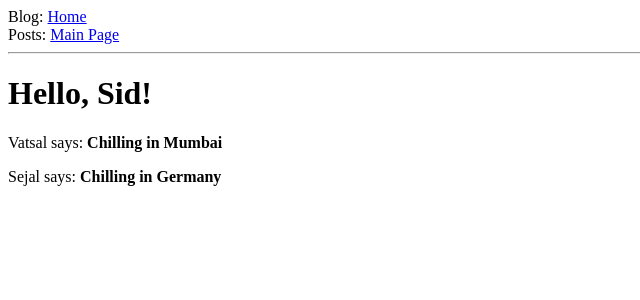
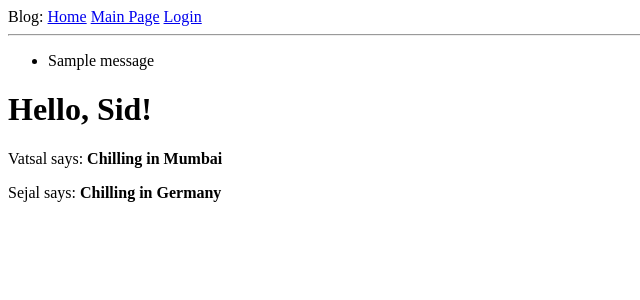
Before and after one commit to SidJain1412/FlaskDemo, a Flask app: page /hello in a window 1280 px wide. Shown: the top 300 px of the page, without its empty margins (0-640 px from the left). Run offline with Flask 2, Linux system fonts and the light colour scheme; tables that the repository leaves empty hold one stand-in row (values such as "Sample post"); one stand-in notice (Sample message) is shown.

Commit message:
Added flash messages

```diff
--- a/Tutorial/app/routes.py
+++ b/Tutorial/app/routes.py
@@ -1,6 +1,6 @@
 from app import app
 from app.forms import LoginForm
-from flask import render_template
+from flask import render_template, redirect, flash
 
 
 # Multiple decorators for more than 1 URL to give the same return
@@ -29,7 +29,15 @@ def hello():
 
 # Making the login page using forms.py LoginForm class.
 # Passing instance of this LoginForm class to the html page
-@app.route('/login')
+# Browser sends POST request
+@app.route('/login', methods=['GET', 'POST'])
 def login():
     form = LoginForm()
+    # validate_on_submit processes the form. If GET request found then else
+    if form.validate_on_submit():
+        # Flash messages need to be rendered in the redirected page.
+        # We add flash support to base.html
+        flash('Login requested for user {}, remember_me={}'.format(
+            form.username.data, form.remember_me.data))
+        return redirect('/index')
     return render_template('login.html', title="Sign In", form=form)
--- a/Tutorial/app/templates/base.html
+++ b/Tutorial/app/templates/base.html
@@ -7,9 +7,21 @@
   {% endif %}
 </head>
 <body>
-      <div>Blog: <a href="/index">Home</a></div>
-      <div>Posts: <a href="/hello">Main Page</a></div>
+      <div>Blog:
+        <a href="/index">Home</a>
+        <a href="/hello">Main Page</a>
+        <a href="/login">Login</a>
+      </div>
       <hr>
-        {% block content %}{% endblock %}
+      {% with messages = get_flashed_messages() %}
+      {% if messages %}
+      <ul>
+        {% for message in messages %}
+        <li>{{ message }}</li>
+        {% endfor %}
+      </ul>
+      {% endif %}
+      {% endwith %}
+      {% block content %}{% endblock %}
 </body>
 </html>
```
